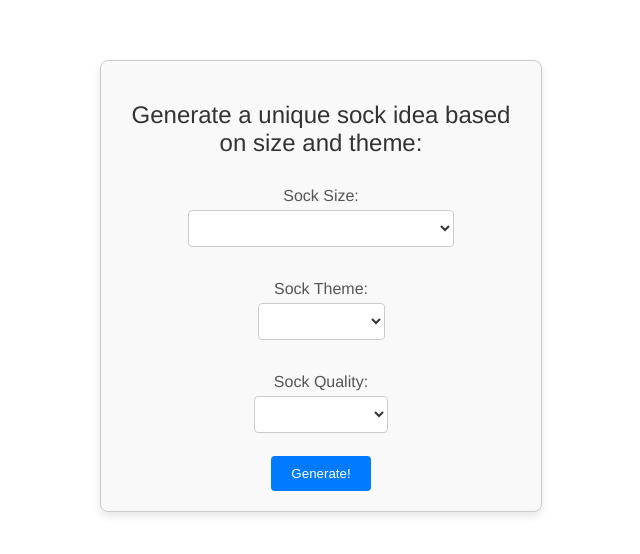
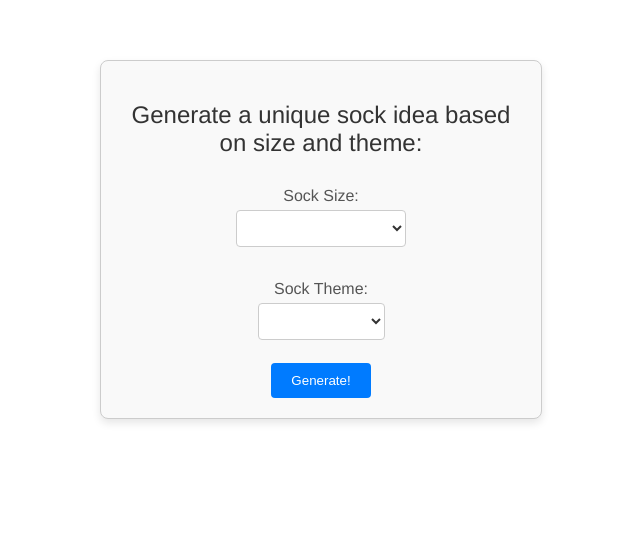
Before and after one commit to flippi321/sockify-frontend, a Vue app: page / in a window 1280 px wide. Shown: the top 554 px of the page, without its empty margins (319-959 px from the left). Built offline with nearby package versions, Linux system fonts and the light colour scheme.

Commit message:
Removed Quality value from frontend

```diff
--- a/src/components/MainPage.vue
+++ b/src/components/MainPage.vue
@@ -16,15 +16,6 @@
     <select v-model="selectedTheme" id="themes">
       <option v-for="theme in themes" :key="theme" :value="theme">
         {{ theme }}
-      </option>
-    </select>
-    <br/>
-
-    <!-- Dropdown for sock quality -->
-    <label for="qualities">Sock Quality:</label>
-    <select v-model="selectedQuality" id="qualities">
-      <option v-for="quality in qualities" :key="quality" :value="quality">
-        {{ quality }}
       </option>
     </select>
     <br/>
@@ -48,7 +39,7 @@ export default {
         "Ankle Socks",
         "Crew Socks",
         "Knee-High Socks",
-        "Thigh-High/Programmer Socks",
+        "Thigh-Highs",
       ],
       themes: [
         "Generic",
@@ -57,17 +48,12 @@ export default {
         "Festive",
         "Soviet",
       ],
-      qualities: [
-        "Comfortable",
-        "Allright",
-        "Terrible",
-      ],
     }
   },
   methods: {
     async handleButtonClick() {
       try {
-        const dataFromBackend = await apiService.getASockIdea(this.selectedSockSize, this.selectedTheme, this.selectedQuality + " quality,");
+        const dataFromBackend = await apiService.getASockIdea(this.selectedSockSize, this.selectedTheme,);
         console.log(dataFromBackend);
         this.$emit('generatedSock', dataFromBackend)
       } catch (error) {
```
